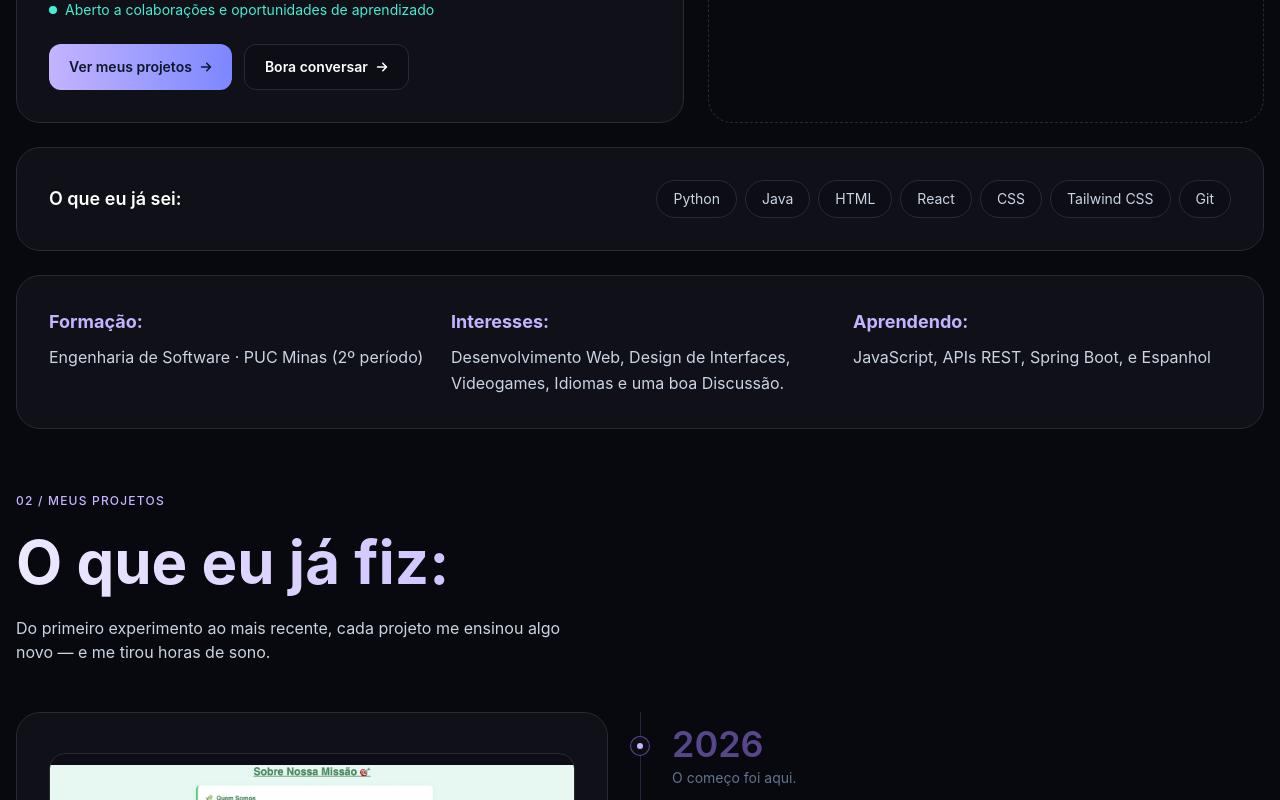
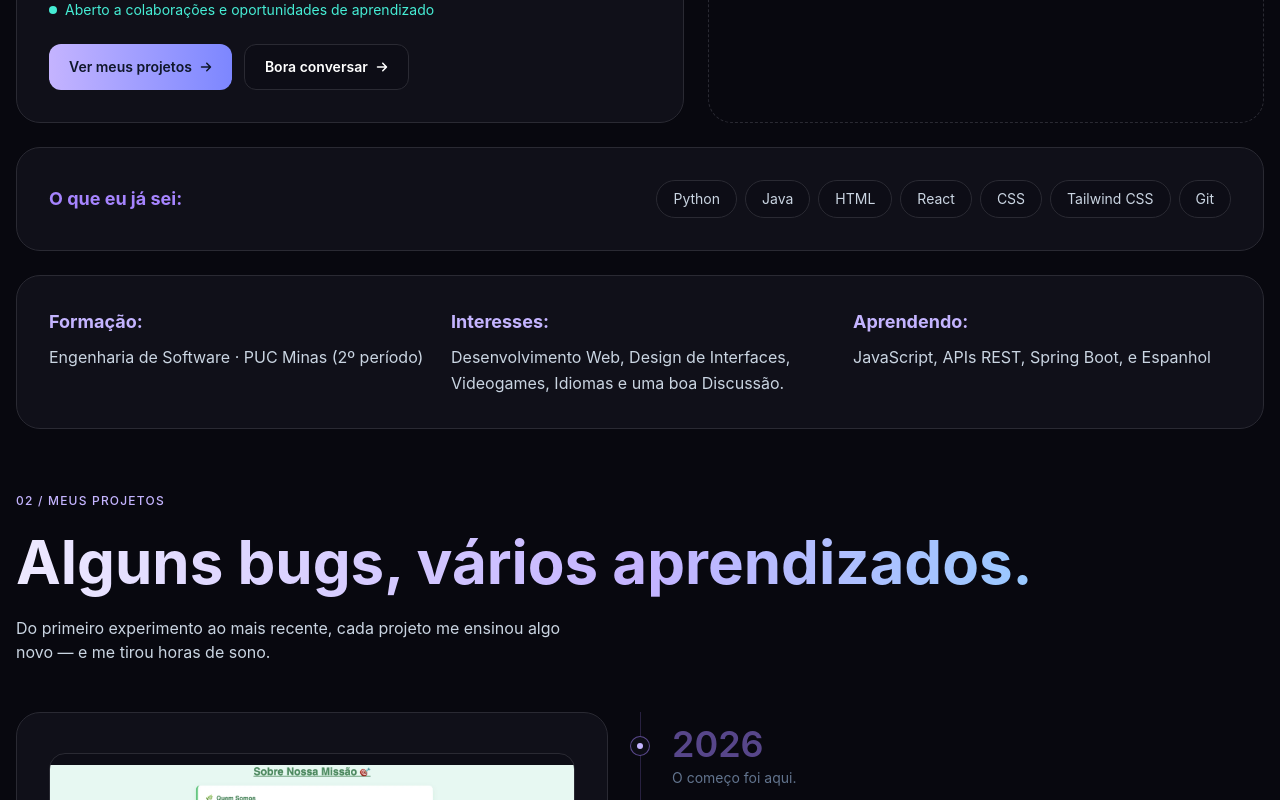
Before and after one commit to Nicolas-De-Almeida/portfolio, a React (Vite) app: page / in a window 1280 px wide. Shown: the part 514-1314 px from the top of the page. Built offline with nearby package versions, Linux system fonts and the light colour scheme.

Commit message:
docs: adiciona os wireframes das seções experiências e contato

```diff
--- a/src/data/projects.js
+++ b/src/data/projects.js
@@ -141,7 +141,7 @@ export const githubProfile = "https://github.com/Nicolas-De-Almeida";
 export const projectsContent = {
     pt: {
         label: "02 / MEUS PROJETOS",
-        title: "O que eu já fiz:",
+        title: "Alguns bugs, vários aprendizados.",
         subtitle: "Do primeiro experimento ao mais recente, cada projeto me ensinou algo novo — e me tirou horas de sono.",
         githubButton: "Explorar o GitHub",
         imagePlaceholder: "Imagem do projeto em breve",
@@ -153,7 +153,7 @@ export const projectsContent = {
     },
     en: {
         label: "02 / MY PROJECTS",
-        title: "What I've built so far:",
+        title: "A Few Bugs, Plenty of Lessons.",
         subtitle: "From my first experiment to my latest release, every project has taught me something new — and cost me hours of sleep.",
         githubButton: "Explore GitHub",
         imagePlaceholder: "Project image coming soon",
--- a/src/pages/About.jsx
+++ b/src/pages/About.jsx
@@ -50,7 +50,7 @@ export default function About({language}) {
             <Card className="mt-6">
                 <div className="flex flex-col gap-6 md:flex-row md:items-center md:justify-between">
                     <div>
-                        <h2 className="text-lg font-semibold text-white">
+                        <h2 className="text-lg font-bold text-violet-400">
                             {about.technologiesTitle}
                         </h2>
                     </div>
```
Also changed, not shown: 3 other files (tests, documents, lock files or other folders).
